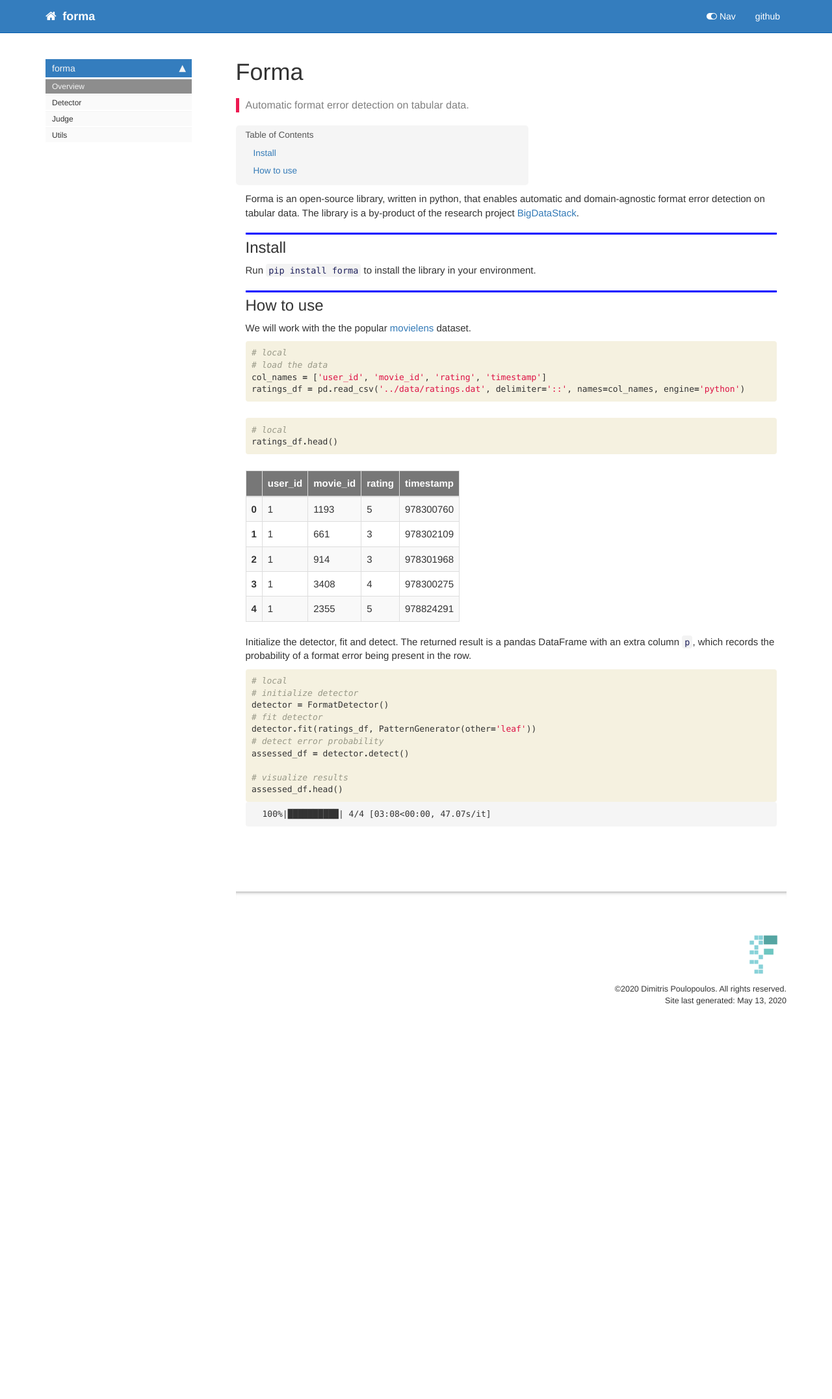
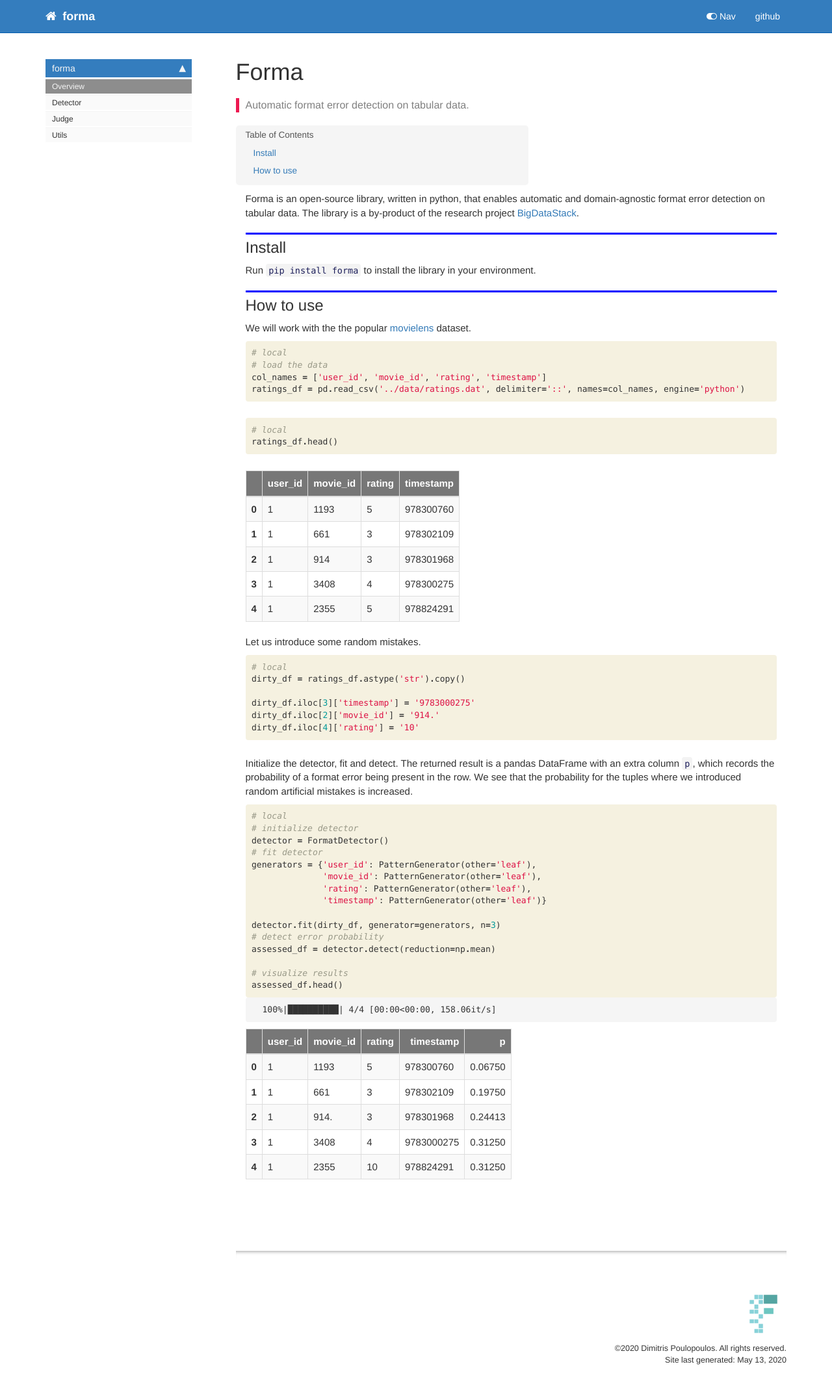
Before and after one commit to dpoulopoulos/forma, a Jekyll site: the page built from docs/index.html, in a window 1280 px wide. Shown: the whole page at 65% size. Built offline with Jekyll 4.4.1, drawn with Linux system fonts in a browser that asks for light colours; nearby versions of some CDN libraries; comment, search, counter and statistics services are not loaded; before the commit the page ends 1600 px from its top, so only the background shows below that.

Commit message:
feat: Supports different pattern generator for each column.

```diff
--- a/docs/index.html
+++ b/docs/index.html
@@ -177,7 +177,36 @@ description: "Automatic format error detection on tabular data."
 
 <div class="cell border-box-sizing text_cell rendered"><div class="inner_cell">
 <div class="text_cell_render border-box-sizing rendered_html">
-<p>Initialize the detector, fit and detect. The returned result is a pandas DataFrame with an extra column <code>p</code>, which records the probability of a format error being present in the row.</p>
+<p>Let us introduce some random mistakes.</p>
+
+</div>
+</div>
+</div>
+    {% raw %}
+
+<div class="cell border-box-sizing code_cell rendered">
+<div class="input">
+
+<div class="inner_cell">
+    <div class="input_area">
+<div class=" highlight hl-ipython3"><pre><span></span><span class="c1"># local</span>
+<span class="n">dirty_df</span> <span class="o">=</span> <span class="n">ratings_df</span><span class="o">.</span><span class="n">astype</span><span class="p">(</span><span class="s1">&#39;str&#39;</span><span class="p">)</span><span class="o">.</span><span class="n">copy</span><span class="p">()</span>
+
+<span class="n">dirty_df</span><span class="o">.</span><span class="n">iloc</span><span class="p">[</span><span class="mi">3</span><span class="p">][</span><span class="s1">&#39;timestamp&#39;</span><span class="p">]</span> <span class="o">=</span> <span class="s1">&#39;9783000275&#39;</span>
+<span class="n">dirty_df</span><span class="o">.</span><span class="n">iloc</span><span class="p">[</span><span class="mi">2</span><span class="p">][</span><span class="s1">&#39;movie_id&#39;</span><span class="p">]</span> <span class="o">=</span> <span class="s1">&#39;914.&#39;</span>
+<span class="n">dirty_df</span><span class="o">.</span><span class="n">iloc</span><span class="p">[</span><span class="mi">4</span><span class="p">][</span><span class="s1">&#39;rating&#39;</span><span class="p">]</span> <span class="o">=</span> <span class="s1">&#39;10&#39;</span>
+</pre></div>
+
+    </div>
+</div>
+</div>
+
+</div>
+    {% endraw %}
+
+<div class="cell border-box-sizing text_cell rendered"><div class="inner_cell">
+<div class="text_cell_render border-box-sizing rendered_html">
+<p>Initialize the detector, fit and detect. The returned result is a pandas DataFrame with an extra column <code>p</code>, which records the probability of a format error being present in the row. We see that the probability for the tuples where we introduced random artificial mistakes is increased.</p>
 
 </div>
 </div>
@@ -193,9 +222,14 @@ description: "Automatic format error detection on tabular data."
 <span class="c1"># initialize detector</span>
 <span class="n">detector</span> <span class="o">=</span> <span class="n">FormatDetector</span><span class="p">()</span>
 <span class="c1"># fit detector</span>
-<span class="n">detector</span><span class="o">.</span><span class="n">fit</span><span class="p">(</span><span class="n">ratings_df</span><span class="p">,</span> <span class="n">PatternGenerator</span><span class="p">(</span><span class="n">other</span><span class="o">=</span><span class="s1">&#39;leaf&#39;</span><span class="p">))</span>
+<span class="n">generators</span> <span class="o">=</span> <span class="p">{</span><span class="s1">&#39;user_id&#39;</span><span class="p">:</span> <span class="n">PatternGenerator</span><span class="p">(</span><span class="n">other</span><span class="o">=</span><span class="s1">&#39;leaf&#39;</span><span class="p">),</span>
+              <span class="s1">&#39;movie_id&#39;</span><span class="p">:</span> <span class="n">PatternGenerator</span><span class="p">(</span><span class="n">other</span><span class="o">=</span><span class="s1">&#39;leaf&#39;</span><span class="p">),</span>
+              <span class="s1">&#39;rating&#39;</span><span class="p">:</span> <span class="n">PatternGenerator</span><span class="p">(</span><span class="n">other</span><span class="o">=</span><span class="s1">&#39;leaf&#39;</span><span class="p">),</span>
+              <span class="s1">&#39;timestamp&#39;</span><span class="p">:</span> <span class="n">PatternGenerator</span><span class="p">(</span><span class="n">other</span><span class="o">=</span><span class="s1">&#39;leaf&#39;</span><span class="p">)}</span>
+
+<span class="n">detector</span><span class="o">.</span><span class="n">fit</span><span class="p">(</span><span class="n">dirty_df</span><span class="p">,</span> <span class="n">generator</span><span class="o">=</span><span class="n">generators</span><span class="p">,</span> <span class="n">n</span><span class="o">=</span><span class="mi">3</span><span class="p">)</span>
 <span class="c1"># detect error probability</span>
-<span class="n">assessed_df</span> <span class="o">=</span> <span class="n">detector</span><span class="o">.</span><span class="n">detect</span><span class="p">()</span>
+<span class="n">assessed_df</span> <span class="o">=</span> <span class="n">detector</span><span class="o">.</span><span class="n">detect</span><span class="p">(</span><span class="n">reduction</span><span class="o">=</span><span class="n">np</span><span class="o">.</span><span class="n">mean</span><span class="p">)</span>
 
 <span class="c1"># visualize results</span>
 <span class="n">assessed_df</span><span class="o">.</span><span class="n">head</span><span class="p">()</span>
@@ -211,9 +245,86 @@ description: "Automatic format error detection on tabular data."
 <div class="output_area">
 
 <div class="output_subarea output_stream output_stderr output_text">
-<pre>100%|██████████| 4/4 [03:08&lt;00:00, 47.07s/it]
+<pre>100%|██████████| 4/4 [00:00&lt;00:00, 158.06it/s]
 </pre>
 </div>
+</div>
+
+<div class="output_area">
+
+
+<div class="output_html rendered_html output_subarea output_execute_result">
+<div>
+<style scoped>
+    .dataframe tbody tr th:only-of-type {
+        vertical-align: middle;
+    }
+
+    .dataframe tbody tr th {
+        vertical-align: top;
+    }
+
+    .dataframe thead th {
+        text-align: right;
+    }
+</style>
+<table border="1" class="dataframe">
+  <thead>
+    <tr style="text-align: right;">
+      <th></th>
+      <th>user_id</th>
+      <th>movie_id</th>
+      <th>rating</th>
+      <th>timestamp</th>
+      <th>p</th>
+    </tr>
+  </thead>
+  <tbody>
+    <tr>
+      <th>0</th>
+      <td>1</td>
+      <td>1193</td>
+      <td>5</td>
+      <td>978300760</td>
+      <td>0.06750</td>
+    </tr>
+    <tr>
+      <th>1</th>
+      <td>1</td>
+      <td>661</td>
+      <td>3</td>
+      <td>978302109</td>
+      <td>0.19750</td>
+    </tr>
+    <tr>
+      <th>2</th>
+      <td>1</td>
+      <td>914.</td>
+      <td>3</td>
+      <td>978301968</td>
+      <td>0.24413</td>
+    </tr>
+    <tr>
+      <th>3</th>
+      <td>1</td>
+      <td>3408</td>
+      <td>4</td>
+      <td>9783000275</td>
+      <td>0.31250</td>
+    </tr>
+    <tr>
+      <th>4</th>
+      <td>1</td>
+      <td>2355</td>
+      <td>10</td>
+      <td>978824291</td>
+      <td>0.31250</td>
+    </tr>
+  </tbody>
+</table>
+</div>
+</div>
+
 </div>
 
 </div>
--- a/forma/judge.py
+++ b/forma/judge.py
@@ -47,4 +47,4 @@ class FormatJudge:
             for j in range(self.n-1, 0, -1):
                 letters.append(p[i-j])
             scores.append(self.model.score(v, letters))
-        return scores
+        return heapq.nsmallest(self.dim, scores)
```
Also changed, not shown: forma/detector.py (+19 -10 lines), README.md, 3 other files.
